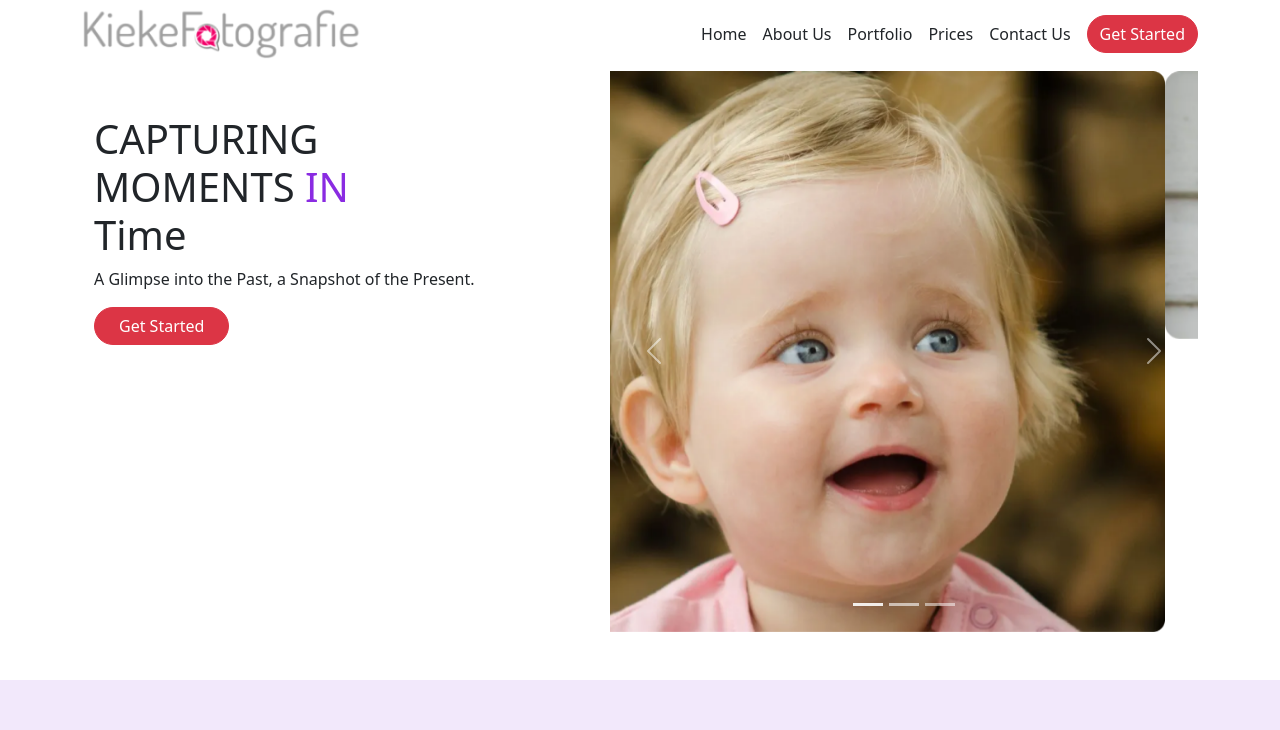
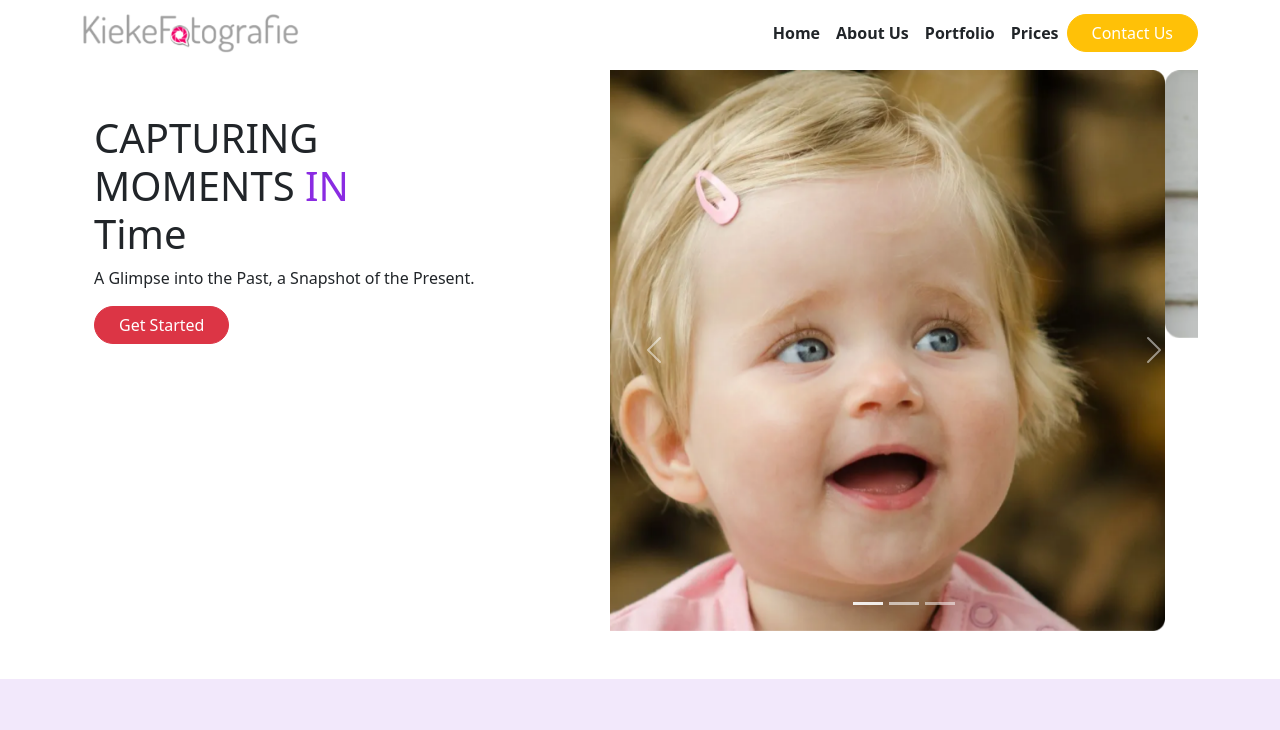
Before and after one commit to rakibulislam161363/bootstrap-project, a plain HTML site: page index.html in a window 1280 px wide. Shown: the top 730 px of the page. Drawn offline with nearby package versions, Linux system fonts and the light colour scheme.

Commit message:
all most done

```diff
--- a/index.html
+++ b/index.html
@@ -13,24 +13,37 @@
 </head>
 
 <body>
-  <!-- navber disine -->
-  <nav class="navbar navbar-light bg-white navbar-expand-lg">
-    <div class="container mx-auto align-items-center justify-content-between">
-      <img class="w-25 h-25" src="./image/logoKiekeFotografie-e1460817748238 1@3x.png" alt="">
-      <div class="d-flex align-items-center gap-3">
-        <ul class="navbar-nav d-none d-md-flex gap-3 justify-content-end align-items-end mx-auto mx-0">
-          <li class="nav-item">Home</li>
-          <li class="nav-item">About Us</li>
-          <li class="nav-item">Portfolio</li>
-          <li class="nav-item">Prices</li>
-          <li class="nav-item">Contact Us</li>
-        </ul>
-        <button class="btn btn-danger rounded-pill">Get Started<e/button>
-      </div>
-
+<!-- navbar  -->
+<nav class="navbar navbar-expand-lg navbar-light bg-white">
+  <div class="container">
+    <a class="navbar-brand" href="#">
+      <img src="./image/logoKiekeFotografie-e1460817748238 1@3x.png" alt="KiekeFotografie Logo" height="40">
+    </a>
+    <button class="navbar-toggler" type="button" data-bs-toggle="collapse" data-bs-target="#navbarNav"
+      aria-controls="navbarNav" aria-expanded="false" aria-label="Toggle navigation">
+      <span class="navbar-toggler-icon"></span>
+    </button>
+    <div class="collapse navbar-collapse" id="navbarNav">
+      <ul class="navbar-nav ms-auto align-items-center">
+        <li class="nav-item">
+          <a class="nav-link text-dark fw-bold active" href="#">Home</a>
+        </li>
+        <li class="nav-item">
+          <a class="nav-link text-dark fw-bold" href="#">About Us</a>
+        </li>
+        <li class="nav-item">
+          <a class="nav-link text-dark fw-bold" href="#">Portfolio</a>
+        </li>
+        <li class="nav-item">
+          <a class="nav-link text-dark fw-bold" href="#">Prices</a>
+        </li>
+        <li class="nav-item">
+          <a class="btn btn-warning rounded-pill text-white px-4" href="#">Contact Us</a>
+        </li>
+      </ul>
     </div>
-
-  </nav>
+  </div>
+</nav>
   <!-- nav section done -->
 
   <!-- hero section -->
@@ -318,7 +331,27 @@
   </section>
   <!-- last section ses -->
 
-
+  <footer class="bg-dark mt-5">
+    <div class="container d-flex align-items-center justify-content-center justify-content-md-between">
+      <div class=" p-3">
+        <img class="w-md-25" style="width: 100px;" src="./image/logoKiekeFotografie-e1460817748238 2.png" alt="">
+      </div>
+      <div class="d-md-flex d-none justify-content-center align-items-center gap-md-4 p-3 mt-2">
+        <p class="text-white text-decoration-underline">Privacy Policy</p>
+        <p class="text-white text-decoration-underline">Terms & Conditions</p>
+      </div>
+      <!-- last div -->
+      <div class="d-flex align-items-center gap-3 p-3 justify-content-center">
+        <div style="width: 25px; height: 25px;" class="bg-white rounded-circle text-center"><i class="bi bi-facebook"></i></div>
+        <div style="width: 25px; height: 25px;" class="bg-white rounded-circle text-center"><i class="bi bi-instagram"></i></div>
+        <div style="width: 25px; height: 25px;" class="bg-white rounded-circle text-center"><i class="bi bi-twitter"></i></div>
+      </div>
+    </div>
+    <div class="d-md-none d-flex justify-content-center align-items-center gap-2 p-3">
+      <p class="text-white text-decoration-underline">Privacy Policy</p>
+      <p class="text-white text-decoration-underline">Terms & Conditions</p>
+    </div>
+  </footer>
 
 
 
```
Also changed, not shown: image/logoKiekeFotografie-e1460817748238 2.png (added).
